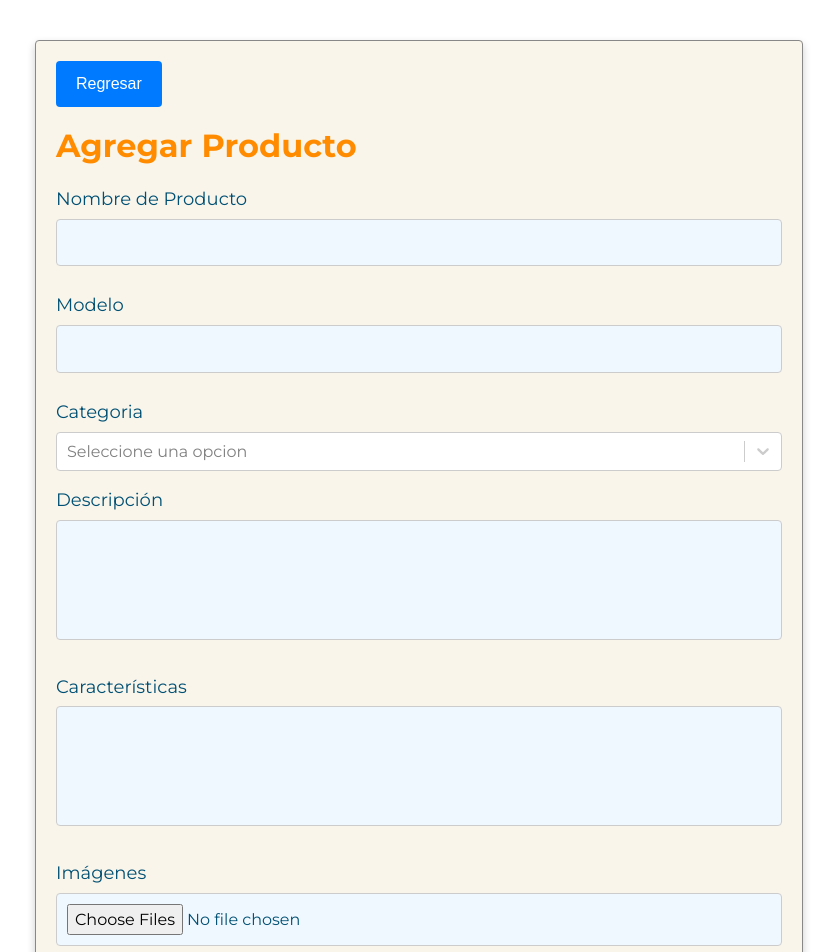
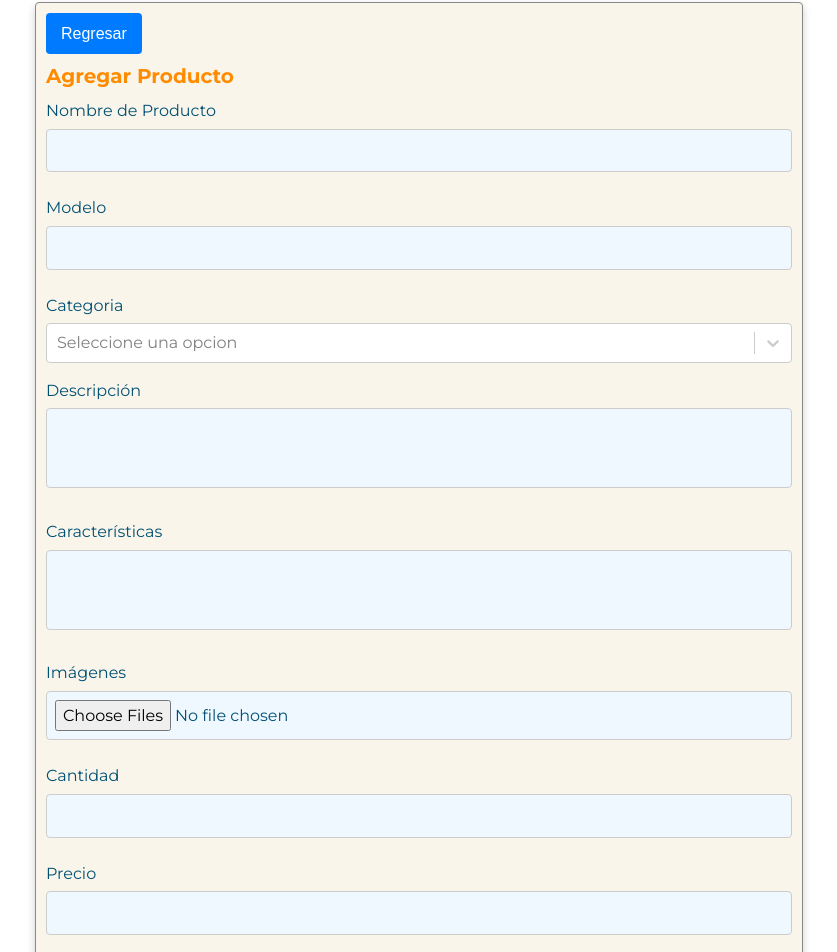
Before and after one commit to jairoaguilarts/AsiaImport, a React (Create React App) app: page /agregarp in a window 1280 px wide. Shown: the part 254-1206 px from the top of the page, without its empty margins (221-1058 px from the left). Built offline with nearby package versions, Linux system fonts and the light colour scheme; a web font is replaced by a local one.

Commit message:
Arreglo desperdicio de espacio
se arreglo el desperdicio de espacio en agregar y modificar productos

```diff
--- a/src/components/Client_screens/InfoProducto.css
+++ b/src/components/Client_screens/InfoProducto.css
@@ -164,3 +164,57 @@
   background-color: #ffa500;
   border-radius: 50%;
 }
+
+@media (max-width: 768px) {
+  .product-section {
+    flex-direction: column;
+  }
+
+  .product-image-container,
+  .product-info-container {
+    width: 100%;
+  }
+
+  .product-image-container img {
+    width: 100%;
+  }
+}
+
+/* Pantallas Pequeñas: Móviles */
+@media (max-width: 480px) {
+  .product-title {
+    font-size: 20px;
+  }
+
+  .product-price {
+    font-size: 18px;
+  }
+
+  .product-buttons {
+    flex-direction: row;
+    justify-content: space-between;
+  }
+
+  .btn-cart2,
+  .btn-favorite2 {
+    padding: 8px 15px;
+    font-size: 14px;
+  }
+
+  .tab-header button {
+    padding: 8px 20px;
+    font-size: 14px;
+  }
+
+  .tab-content h2 {
+    font-size: 24px;
+  }
+
+  .tab-content p {
+    font-size: 16px;
+  }
+
+  .description ul {
+    padding-left: 20px;
+  }
+}
--- a/src/components/modalesProductos/ModificarP.css
+++ b/src/components/modalesProductos/ModificarP.css
@@ -1,7 +1,7 @@
 .modificar-producto {
-    background-color:#F9F5EB;
-    margin: 5% auto;
-    padding: 20px;
+    background-color: #F9F5EB;
+    margin: 2% auto; /* Reducido */
+    padding: 10px; /* Reducido */
     border: 1px solid #888;
     width: 60%;
     box-shadow: 0 4px 8px 0 rgba(0, 0, 0, 0.2);
@@ -9,41 +9,48 @@
     text-align: left;
     font-family: 'Montserrat', sans-serif;
 }
+
 .btn-regresar {
     background-color: #007bff;
     color: white;
-    padding: 10px 20px;
+    padding: 8px 15px; /* Reducido */
     border: none;
     border-radius: 4px;
     cursor: pointer;
     font-family: 'Arial', sans-serif;
-    margin-bottom: 20px; /* Separación entre el botón y el título del formulario */
-    align-self: flex-start; /* Alineación al borde izquierdo */
+    margin-bottom: 10px; /* Reducido */
+    align-self: flex-start;
 }
+
 .btn-regresar:hover {
     background-color: #0056b3;
 }
+
 .modificar-producto .header {
     display: flex;
     align-items: center;
-  }
+}
+
 .modificar-producto h2 {
     color: #ff8c00;
-    margin-bottom: 20px;
+    margin-bottom: 10px; /* Reducido */
     text-align: left;
-    margin-right: 15px;
+    margin-right: 10px; /* Reducido */
     font-weight: bold;
+    font-size: 20px; /* Reducido */
 }
+
 .modificar-producto .nombre-italico {
     color: #01A6FF;
-    margin-bottom: 20px;
-    font-size: 30px;
+    margin-bottom: 10px; /* Reducido */
+    font-size: 24px; /* Reducido */
     font-style: italic;
     font-weight: bold;
 }
+
 .form-group label {
     color: #005073;
-    font-size: 18px;
+    font-size: 16px; /* Reducido */
 }
 
 .form-group input[type="text"],
@@ -51,8 +58,8 @@
 .form-group input[type="file"] {
     font-family: 'Montserrat', sans-serif !important;
     width: 100%;
-    padding: 10px;
-    margin-bottom: 10px;
+    padding: 8px; /* Reducido */
+    margin-bottom: 8px; /* Reducido */
     border: 1px solid #ccc;
     border-radius: 4px;
     text-align: left;
@@ -60,17 +67,15 @@
     color: #005073;
 }
 
-/* Ajuste de la altura de las áreas de texto para descripción y características */
 .form-group textarea {
-    font-family: 'Montserrat', sans-serif;
-    height: 120px; /* Establece una altura menor para que sea un poco menos alta que la descripción */
-    overflow-y: auto; /* Permite el desplazamiento vertical si hay mucho texto */
-    resize: none; /* Evita que el usuario redimensione el campo */
+    height: 80px; /* Reducido */
+    overflow-y: auto;
+    resize: none;
 }
 
 .buttons {
     display: flex;
-    justify-content: center; /* Centra los botones */
+    justify-content: center;
     align-items: center;
     margin-top: 20px;
 }
@@ -78,15 +83,15 @@
 .buttons button {
     background-color: #007bff;
     color: white;
-    padding: 10px 20px;
+    padding: 8px 15px; /* Reducido */
     border: none;
     border-radius: 4px;
     cursor: pointer;
-    margin-right: 10px; /* Espacio entre los botones */
+    margin-right: 10px; /* Reducido */
 }
 
 .buttons button:last-child {
-    margin-right: 0; /* Elimina el espacio del último botón con el borde */
+    margin-right: 0;
 }
 
 .buttons button:hover {
@@ -94,7 +99,7 @@
 }
 
 .imagenes-preview img {
-    max-width: 100px;
-    max-height: 100px;
-    margin: 5px;
+    max-width: 80px; /* Reducido */
+    max-height: 80px; /* Reducido */
+    margin: 4px; /* Reducido */
 }
```
